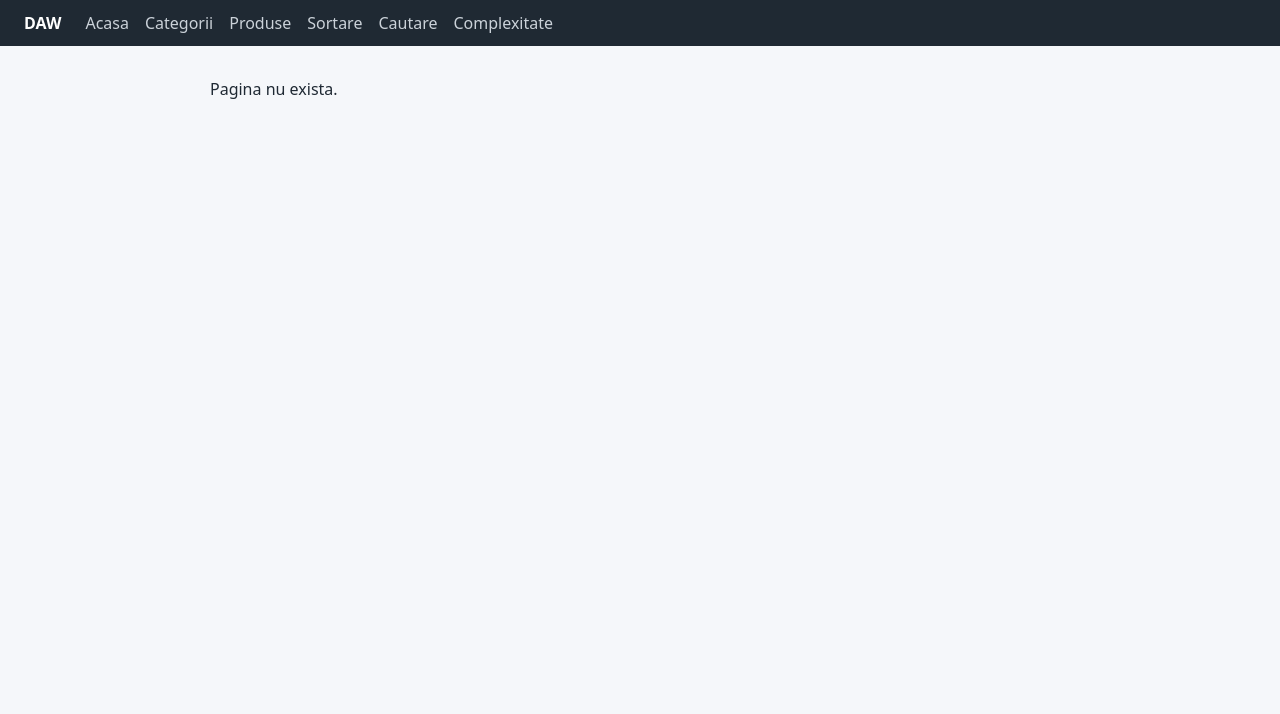
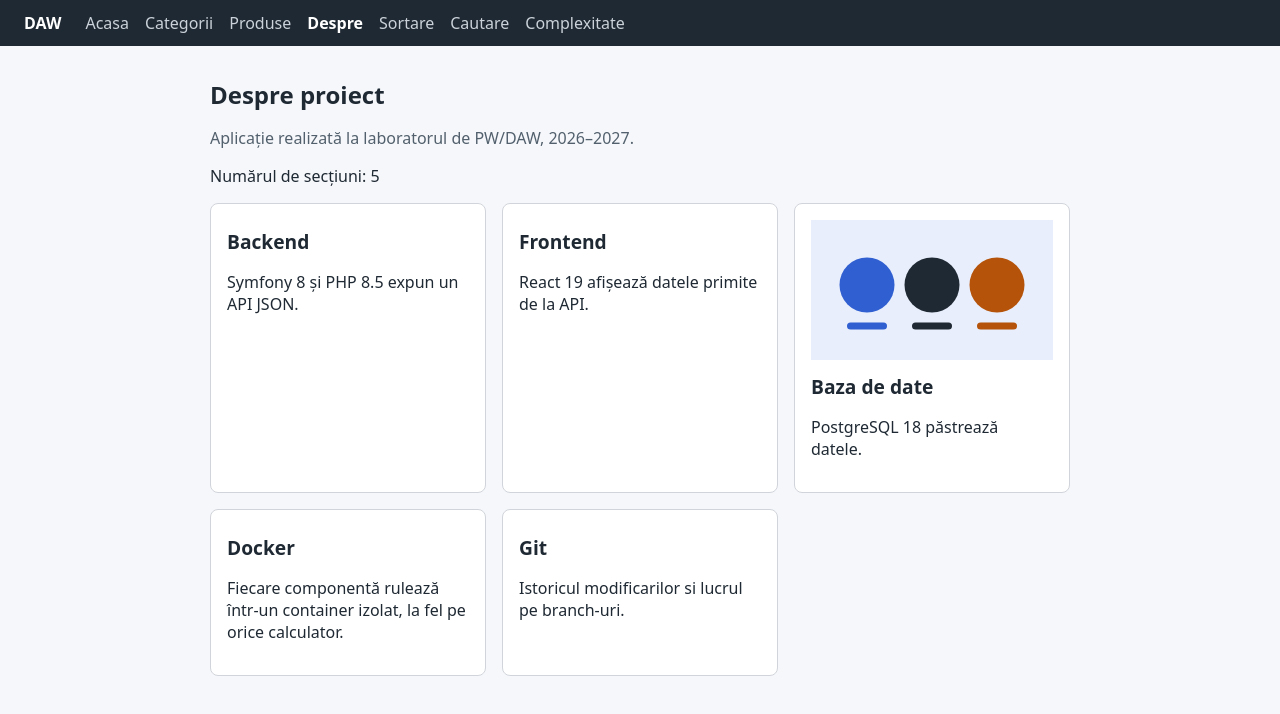
Before and after one commit to cezarpapara/daw-template-ifr2-2026-2027, a React (Vite) app in the folder frontend/app/: page /despre in a window 1280 px wide. Shown: the top 714 px of the page. Built offline with nearby package versions, Linux system fonts and the light colour scheme.

Commit message:
Laboratorul 04: componenta Card si pagina Despre

```diff
--- a/frontend/app/src/App.css
+++ b/frontend/app/src/App.css
@@ -275,3 +275,29 @@ button:disabled {
 .table-scroll {
   overflow-x: auto;
 }
+
+/* ---------------- Laboratorul 04: Card si pagina Despre ---------------- */
+.info-card-grid {
+  display: grid;
+  grid-template-columns: repeat(auto-fit, minmax(220px, 1fr));
+  gap: 1rem;
+  margin-top: 1rem;
+}
+
+.info-card {
+  background: #ffffff;
+  border: 1px solid #d1d5db;
+  border-radius: 8px;
+  padding: 1rem;
+}
+
+.info-card-title {
+  margin: 0.5rem 0;
+  font-size: 1.2rem;
+}
+
+.info-card-image {
+  width: 100%;
+  height: 140px;
+  object-fit: cover;
+}
--- a/frontend/app/src/App.jsx
+++ b/frontend/app/src/App.jsx
@@ -3,6 +3,7 @@ import HomePage from './pages/HomePage.jsx'
 import CategoriesPage from './pages/CategoriesPage.jsx'
 import ProductsPage from './pages/ProductsPage.jsx'
 import ProductDetailsPage from './pages/ProductDetailsPage.jsx'
+import AboutPage from './pages/AboutPage.jsx'
 import SortingPage from './pages/SortingPage.jsx'
 import SearchPage from './pages/SearchPage.jsx'
 import ComplexityPage from './pages/ComplexityPage.jsx'
@@ -18,6 +19,7 @@ function App() {
           <NavLink to="/" end>Acasa</NavLink>
           <NavLink to="/categorii">Categorii</NavLink>
           <NavLink to="/produse">Produse</NavLink>
+          <NavLink to="/despre">Despre</NavLink>
           {/* Proiectarea algoritmilor */}
           <NavLink to="/sortare">Sortare</NavLink>
           <NavLink to="/cautare">Cautare</NavLink>
@@ -32,6 +34,7 @@ function App() {
           <Route path="/categorii" element={<CategoriesPage />} />
           <Route path="/produse" element={<ProductsPage />} />
           <Route path="/produse/:id" element={<ProductDetailsPage />} />
+          <Route path="/despre" element={<AboutPage />} />
           <Route path="/sortare" element={<SortingPage />} />
           <Route path="/cautare" element={<SearchPage />} />
           <Route path="/complexitate" element={<ComplexityPage />} />
--- /dev/null
+++ b/frontend/app/src/components/Card.jsx
@@ -0,0 +1,15 @@
+// Componentă reutilizabilă: primește datele prin props și le afișează.
+// {children} (exercițiul ★) permite să punem orice conținut sub text,
+// de exemplu un buton: <Card ...><button>Detalii</button></Card>
+export default function Card({ title, text, image, imageAlt = '', children }) {
+  return (
+    <article className="info-card">
+      {image && (
+        <img className="info-card-image" src={image} alt={imageAlt} />
+      )}
+      <h2 className="info-card-title">{title}</h2>
+      <p>{text}</p>
+      {children}
+    </article>
+  )
+}
--- /dev/null
+++ b/frontend/app/src/components/PageTitle.jsx
@@ -0,0 +1,9 @@
+// Exercițiul 3: componentă pentru titlul unei pagini (h1 + subtitlu)
+export default function PageTitle({ title, subtitle }) {
+  return (
+    <>
+      <h1>{title}</h1>
+      {subtitle && <p className="subtitle">{subtitle}</p>}
+    </>
+  )
+}
--- /dev/null
+++ b/frontend/app/src/pages/AboutPage.jsx
@@ -0,0 +1,40 @@
+import Card from '../components/Card.jsx'
+import PageTitle from '../components/PageTitle.jsx'
+
+// Datele cardurilor stau într-o listă; cardurile se generează cu .map()
+const sections = [
+  { id: 1, title: 'Backend', text: 'Symfony 8 și PHP 8.5 expun un API JSON.' },
+  { id: 2, title: 'Frontend', text: 'React 19 afișează datele primite de la API.' },
+  {
+    id: 3,
+    title: 'Baza de date',
+    text: 'PostgreSQL 18 păstrează datele.',
+    image: '/echipa.svg',
+    imageAlt: 'Trei cercuri colorate care reprezintă o echipă',
+  },
+  { id: 4, title: 'Docker', text: 'Fiecare componentă rulează într-un container izolat, la fel pe orice calculator.' },
+  { id: 5, title: 'Git', text: 'Istoricul modificarilor si lucrul pe branch-uri.' },
+]
+
+export default function AboutPage() {
+  return (
+    <section>
+      <PageTitle
+        title="Despre proiect"
+        subtitle="Aplicație realizată la laboratorul de PW/DAW, 2026–2027."
+      />
+      <p>Numărul de secțiuni: {sections.length}</p>
+      <div className="info-card-grid">
+        {sections.map((section) => (
+          <Card
+            key={section.id}
+            title={section.title}
+            text={section.text}
+            image={section.image}
+            imageAlt={section.imageAlt}
+          />
+        ))}
+      </div>
+    </section>
+  )
+}
```
Also changed, not shown: frontend/app/public/echipa.svg (added).
